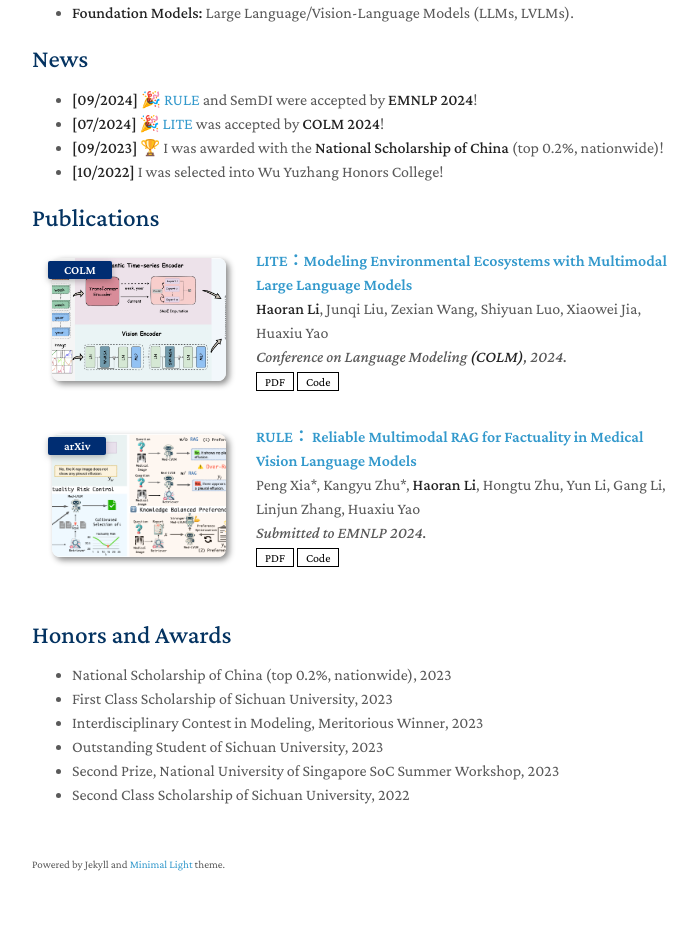
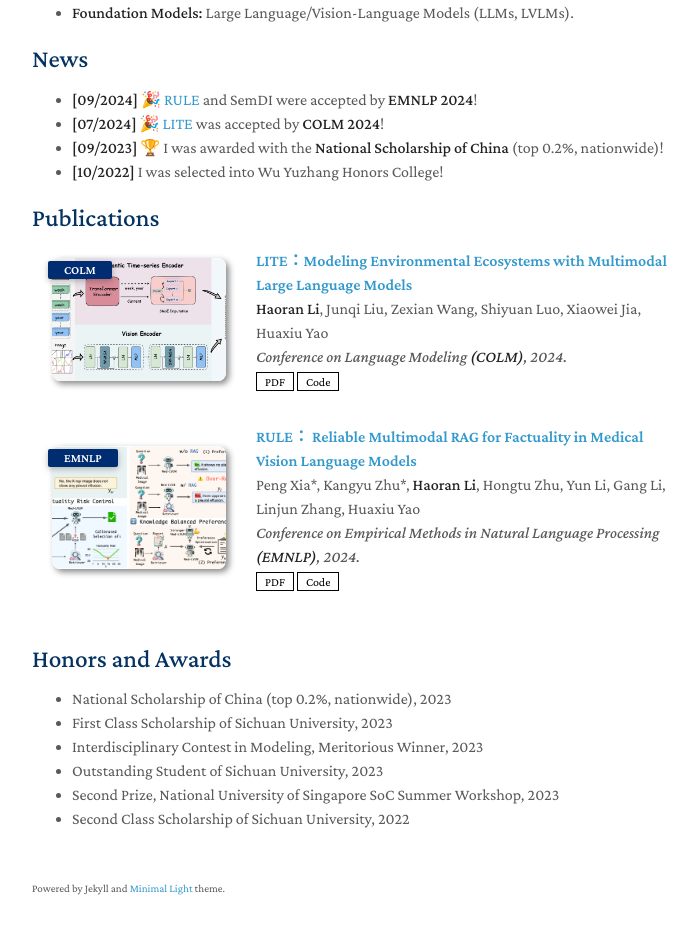
Before and after one commit to hrlics/hrlics.github.io, a Jekyll site: the page built from index.md, in a window 1280 px wide and 1375 px high. Shown: the part 406-1340 px from the top of the window, without its empty margins (438-1135 px from the left). Built offline with Jekyll 4.4.1, drawn with Linux system fonts in a browser that asks for light colours; a style sheet for code colours, icons or effects is not loaded; our own code applies the rules of GitHub Pages for plain Markdown files.

Commit message:
Update publications.yml

```diff
--- a/_data/publications.yml
+++ b/_data/publications.yml
@@ -10,8 +10,8 @@ main:
 
   - title: RULE： Reliable Multimodal RAG for Factuality in Medical Vision Language Models
     authors: Peng Xia*, Kangyu Zhu*, <strong>Haoran Li</strong>, Hongtu Zhu, Yun Li, Gang Li, Linjun Zhang, Huaxiu Yao
-    conference_short: arXiv
-    conference: Submitted to EMNLP 2024.
+    conference_short: EMNLP
+    conference: Conference on Empirical Methods in Natural Language Processing <strong>(EMNLP)</strong>, 2024.
     pdf: https://arxiv.org/pdf/2407.05131
     code: https://github.com/richard-peng-xia/RULE
     image: ./assets/img/RULE.png
```
